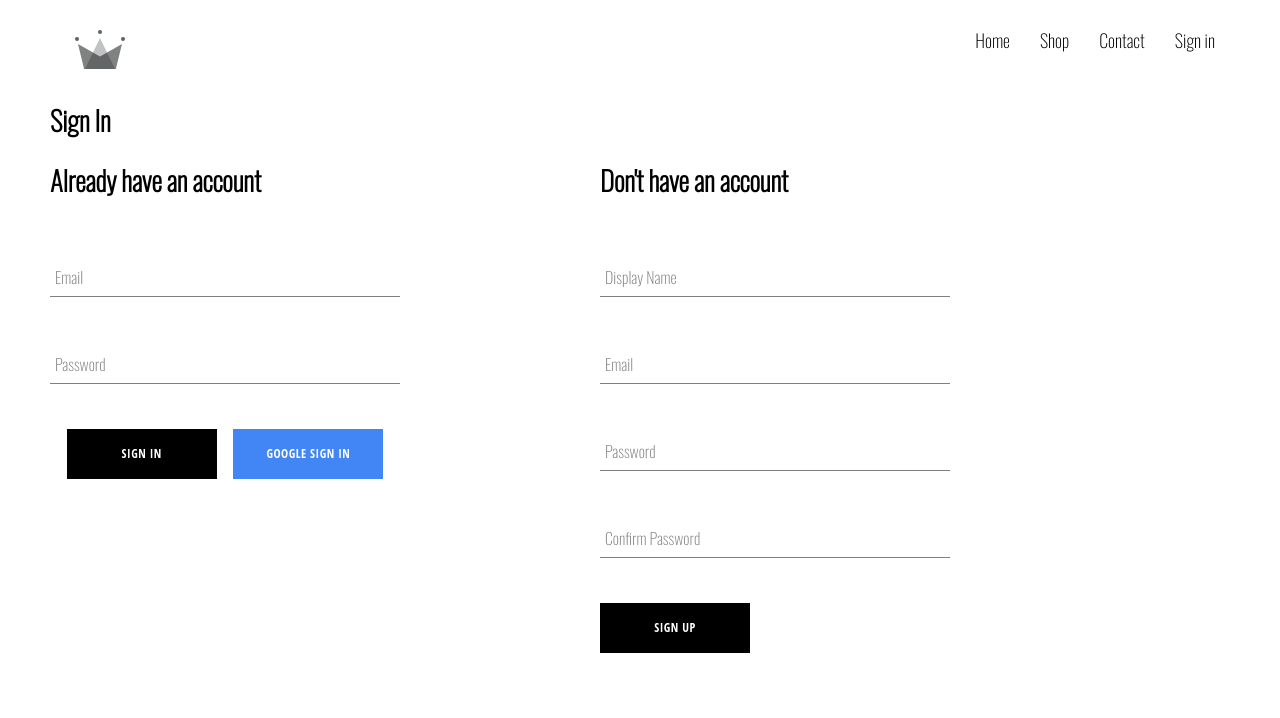
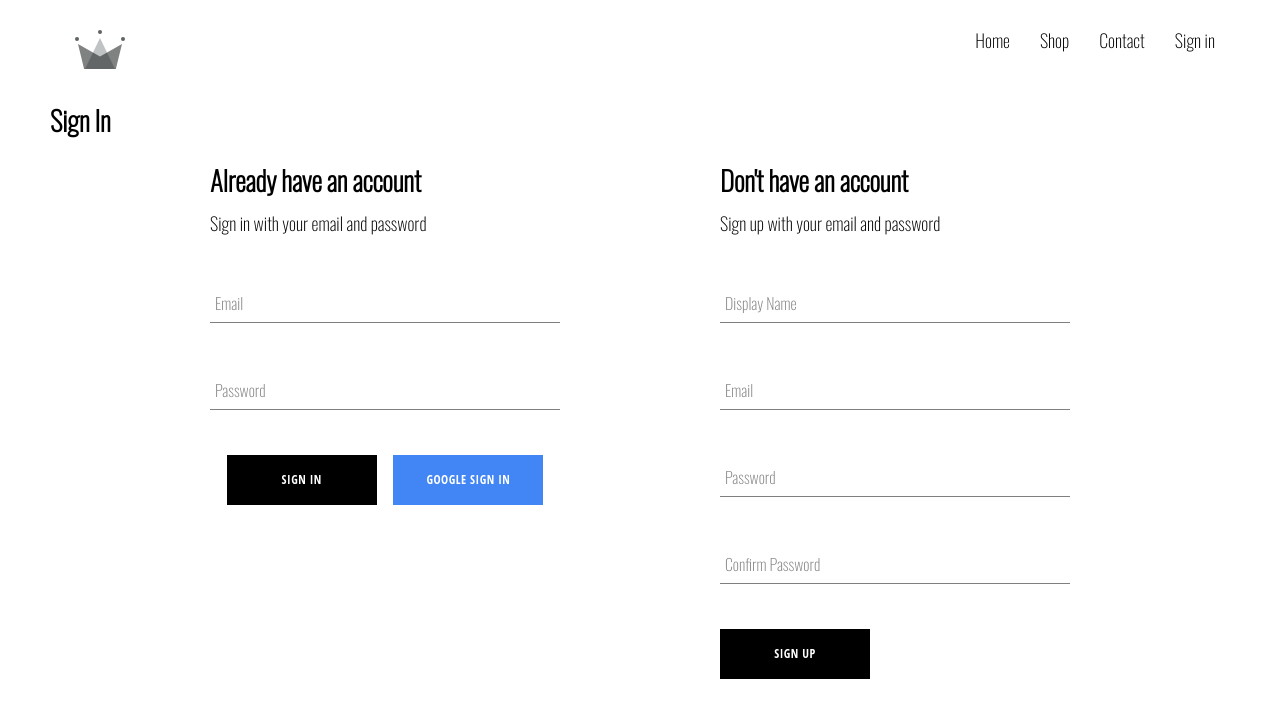
Before and after one commit to pinnet/crwnlive, a React (Create React App) app: page /auth in a window 1280 px wide. Shown: the top 718 px of the page. Built offline with nearby package versions, Linux system fonts and the light colour scheme.

Commit message:
Update sign-in and sign-up forms and authentication styles

```diff
--- a/src/components/sign-in-form/sign-in-form.component.jsx
+++ b/src/components/sign-in-form/sign-in-form.component.jsx
@@ -78,6 +78,7 @@ const SignInForm = () => {
     return (
         <div className='sign-in-container'>
             <h2>Already have an account</h2>
+            <span>Sign in with your email and password</span>
             <form onSubmit={handleSubmit}>
                 <FormInput handleChange={handleChange} label='Email' required type="email" name='email' value={email} autoComplete='username' />
                 <FormInput handleChange={handleChange} label='Password' required type="password" name='password' pattern='.{8,22}' title='minimum 8 characters' value={password} autoComplete='current-password' />
--- a/src/components/sign-up-form/sign-up-form.component.jsx
+++ b/src/components/sign-up-form/sign-up-form.component.jsx
@@ -60,6 +60,7 @@ const SignUpForm = () => {
     return (
         <div className='sign-up-container'>
             <h2>Don't have an account</h2>
+            <span>Sign up with your email and password</span>
             <form onSubmit={handleSubmit}>
                 <FormInput handleChange={handleChange} label='Display Name' required type="text" name='displayName' value={displayName} />
                 <FormInput handleChange={handleChange} label='Email' required type="email" name='email' value={email} autoComplete='username' />
--- a/src/routes/auth/authentication.styles.scss
+++ b/src/routes/auth/authentication.styles.scss
@@ -1,8 +1,7 @@
 .auth-container {
     display: flex;
-    width: 900px;
-    justify-content: space-between;
-    margin: 30px, auto;
+    justify-content:space-evenly;
+    margin: 60px, auto;
 }
 
 h2 {
```
